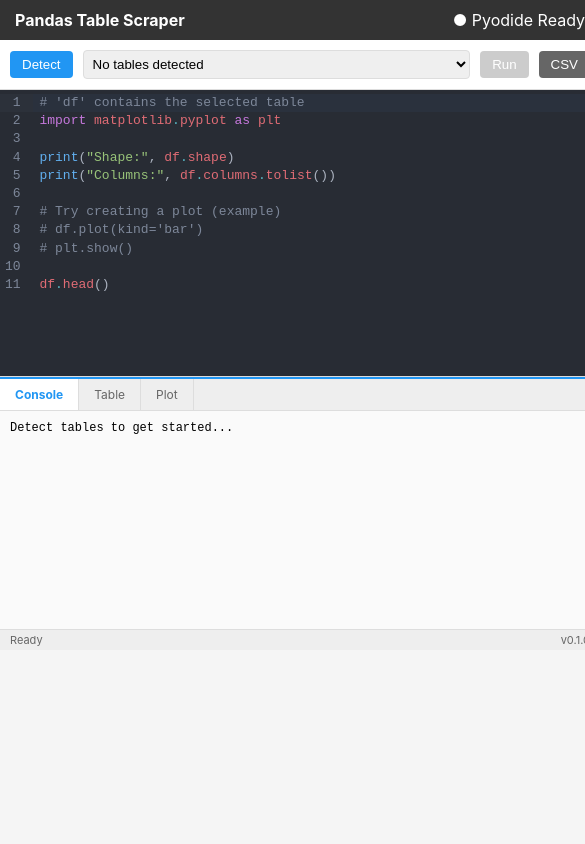
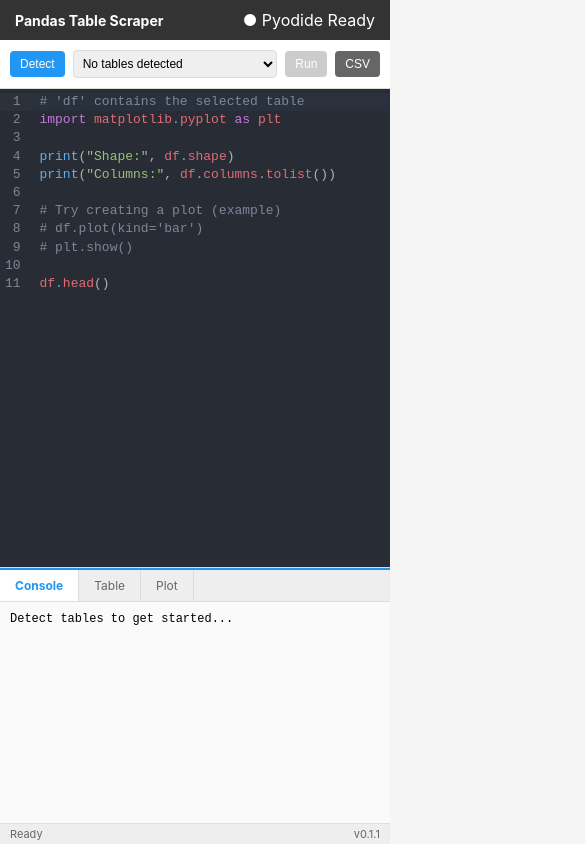
Before and after one commit to dlfelps/pandatable, a website built with Vite: page src/popup/index.html in a window 390 px wide. Shown: the whole page, 585 px wide, since content can reach past the window. Built offline with nearby package versions, Linux system fonts and the light colour scheme.

Commit message:
style(sidepanel): Responsive layout for side panel and test visibility fixes

```diff
--- a/src/popup/index.html
+++ b/src/popup/index.html
@@ -10,8 +10,8 @@
         --border-color: #ddd;
       }
       body {
-        width: 600px;
-        height: 650px;
+        min-width: 300px;
+        height: 100vh;
         margin: 0;
         padding: 0;
         font-family: -apple-system, BlinkMacSystemFont, "Segoe UI", Roboto, Helvetica, Arial, sans-serif;
@@ -26,33 +26,39 @@
         display: flex;
         justify-content: space-between;
         align-items: center;
+        flex-shrink: 0;
       }
-      header h1 { margin: 0; font-size: 16px; }
+      header h1 { margin: 0; font-size: 14px; }
 
       .toolbar {
         padding: 10px;
         background: white;
         border-bottom: 1px solid var(--border-color);
         display: flex;
-        gap: 10px;
+        gap: 8px;
         align-items: center;
+        flex-wrap: wrap;
+        flex-shrink: 0;
       }
 
       select {
         flex-grow: 1;
+        min-width: 150px;
         padding: 5px;
         border: 1px solid var(--border-color);
         border-radius: 4px;
+        font-size: 12px;
       }
 
       button {
-        padding: 6px 12px;
+        padding: 6px 10px;
         background: var(--primary-color);
         color: white;
         border: none;
         border-radius: 4px;
         cursor: pointer;
         font-weight: 500;
+        font-size: 12px;
         display: flex;
         align-items: center;
         gap: 5px;
@@ -64,6 +70,7 @@
 
       #editor-container {
         flex-grow: 1;
+        min-height: 200px;
         overflow: hidden;
         border-bottom: 1px solid var(--border-color);
         background: white;
@@ -72,11 +79,13 @@
       .cm-editor { height: 100%; }
 
       #results-panel {
-        height: 250px;
+        height: 30vh;
+        min-height: 150px;
         background: white;
         display: flex;
         flex-direction: column;
         border-top: 2px solid var(--primary-color);
+        flex-shrink: 0;
       }
 
       .tabs {
@@ -153,7 +162,7 @@
 
     <div class="status-bar">
       <div id="status-text">Ready</div>
-      <div id="version">v0.1.0</div>
+      <div id="version">v0.1.1</div>
     </div>
 
     <script type="module" src="index.ts"></script>
```
